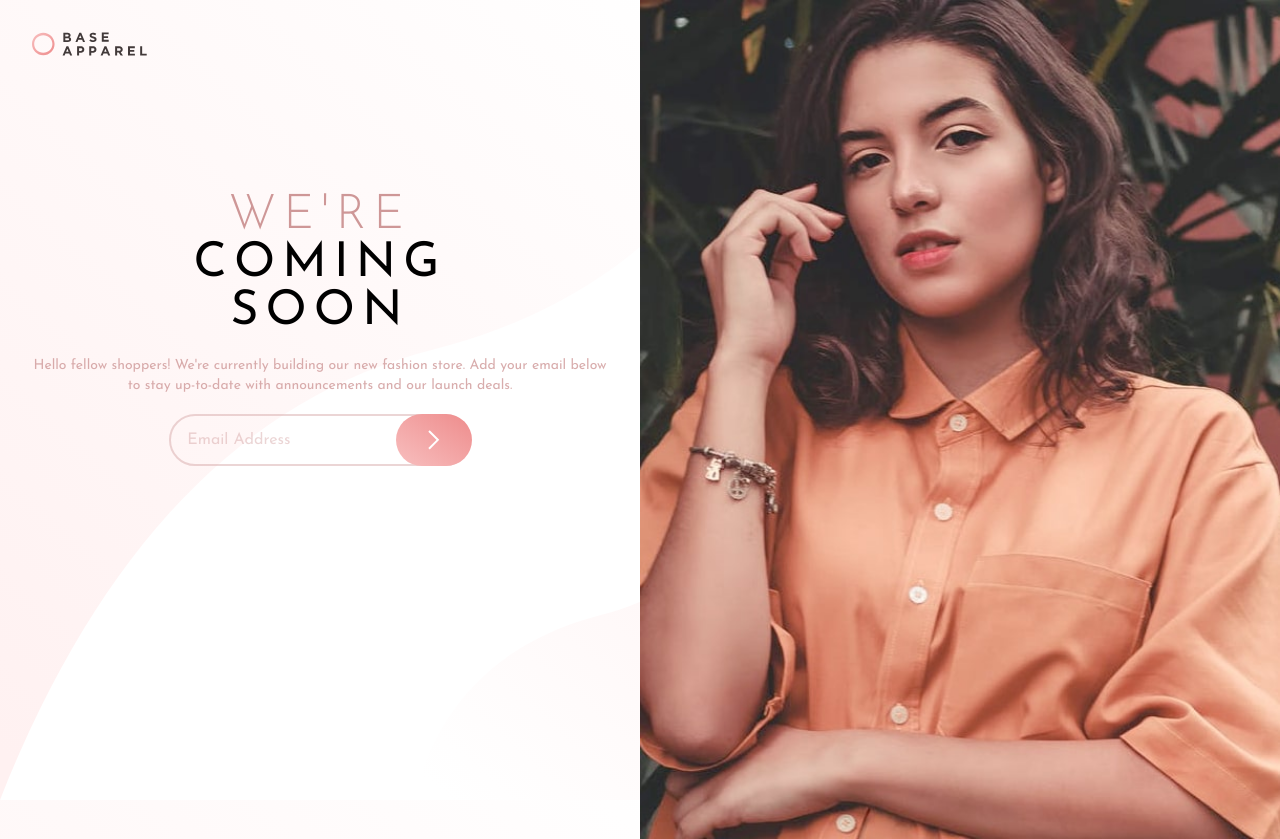
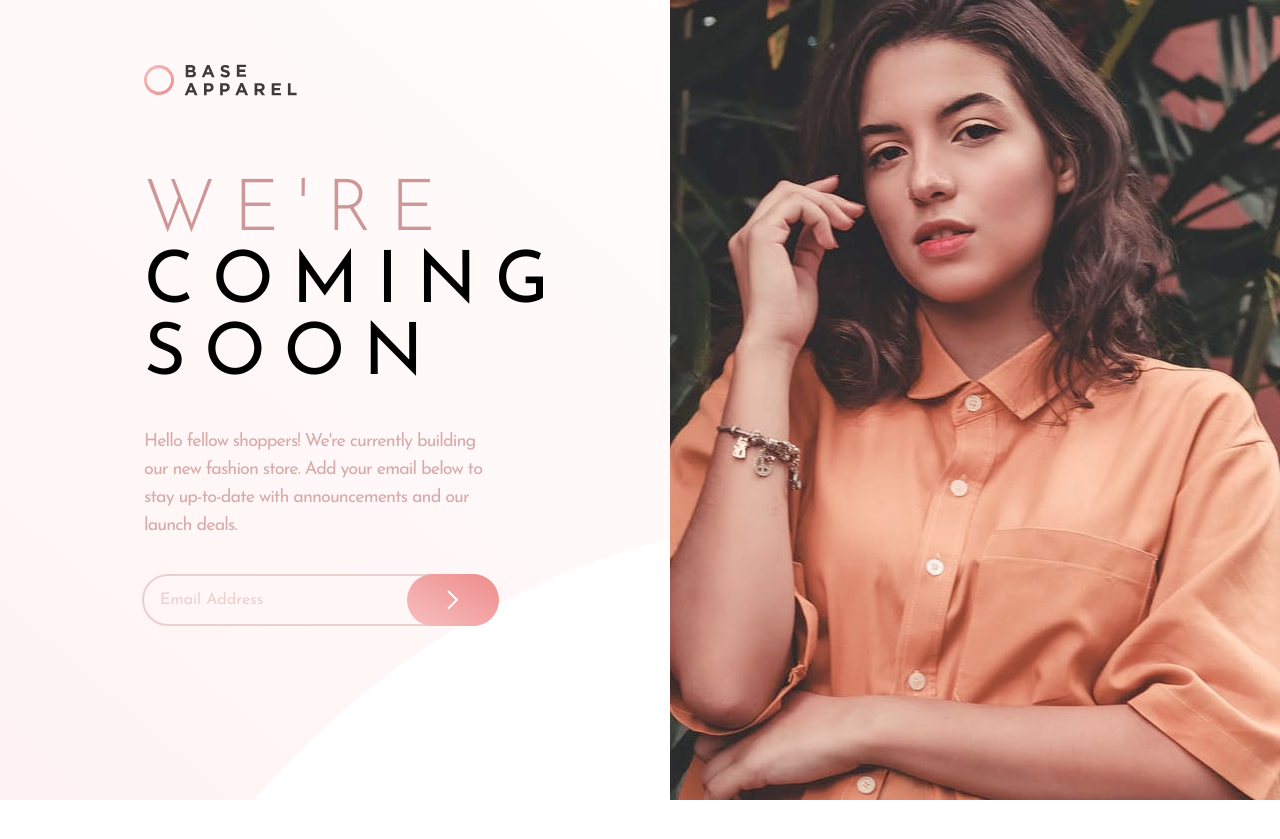
Before and after one commit to antonio-lopez/fm-base-apparel-coming-soon, a website: page index.html in a window 1280 px wide. After the commit the page ends 800 px from the top, so only its background shows below. Drawn offline with Linux system fonts and the light colour scheme.

Commit message:
responsive design

```diff
--- a/index.html
+++ b/index.html
@@ -22,32 +22,39 @@
     <title>Frontend Mentor | Base Apparel coming soon page</title>
   </head>
   <body
-    class="h-screen bg-gradient-to-tr from-bgWhite to-bgPink md:bg-[url('/images/bg-pattern-desktop.svg')]"
+    class="h-screen bg-gradient-to-tr from-bgWhite to-bgPink md:bg-[url('/images/bg-pattern-desktop.svg')] md:bg-cover md:bg-right-top"
   >
     <div
       class="grid-col-1 m-auto grid lg:h-screen lg:grid-cols-2 lg:grid-rows-4"
     >
       <!-- logo -->
-      <div class="p-8">
-        <img class="h-6" src="/images/logo.svg" alt="logo" />
+      <!-- <div class="p-8 lg:items-start lg:py-16 lg:px-36"> -->
+      <div class="p-8 lg:items-start lg:px-36 lg:pt-16 lg:pb-20">
+        <img class="h-6 lg:h-8" src="/images/logo.svg" alt="logo" />
       </div>
       <!-- hero -->
-      <div class="lg:col-start-2 lg:row-start-1 lg:row-end-4">
+      <div
+        class="lg:col-start-2 lg:col-end-3 lg:row-start-1 lg:row-end-5 lg:justify-self-end"
+      >
         <img
           class="w-full lg:hidden"
           src="/images/hero-mobile.jpg"
           alt="hero mobile"
         />
         <img
-          class="hidden w-full lg:block"
+          class="hidden h-full lg:block"
           src="/images/hero-desktop.jpg"
           alt="hero desktop"
         />
       </div>
       <!-- text -->
-      <div class="flex flex-col items-center justify-center">
-        <div class="px-8 pt-14 text-center">
-          <h1 class="text-5xl uppercase tracking-[0.15em]">
+      <div
+        class="flex flex-col items-center justify-center lg:row-start-2 lg:row-end-4 lg:items-start lg:px-36"
+      >
+        <div class="px-8 pt-14 text-center lg:px-0 lg:pt-0">
+          <h1
+            class="text-5xl uppercase tracking-[0.15em] lg:text-left lg:text-7xl lg:tracking-[0.25em]"
+          >
             <span class="font-light text-desaturatedRed">We're <br /></span>
             <span
               >coming <br />
@@ -55,14 +62,16 @@
             >
           </h1>
         </div>
-        <p class="px-8 py-5 text-center text-sm text-desaturatedRed/80">
+        <p
+          class="px-8 py-5 text-center text-sm text-desaturatedRed/80 lg:px-0 lg:py-9 lg:text-left lg:text-lg lg:tracking-tighter"
+        >
           Hello fellow shoppers! We're currently building our new fashion store.
           Add your email below to stay up-to-date with announcements and our
           launch deals.
         </p>
         <!-- email input -->
         <div
-          class="relative grid grid-cols-3 grid-rows-1 rounded-full px-4 py-3 outline outline-2 outline-desaturatedRed/40"
+          class="relative grid grid-cols-3 grid-rows-1 rounded-full px-4 py-3 outline outline-2 outline-desaturatedRed/40 lg:w-full"
         >
           <input
             type="email"
@@ -72,7 +81,7 @@
           />
           <!-- submit button -->
           <div
-            class="absolute -top-[2px] -right-[3px] rounded-full bg-gradient-to-tr from-softPink to-darkPink py-4 px-8 outline-1 outline-desaturatedRed"
+            class="absolute -top-[2px] -right-[3px] rounded-full bg-gradient-to-tr from-softPink to-darkPink py-4 px-7 outline-1 outline-desaturatedRed lg:px-10"
           >
             <img src="/images/icon-arrow.svg" alt="icon arrow" />
           </div>
```
Also changed, not shown: css/main.css.
